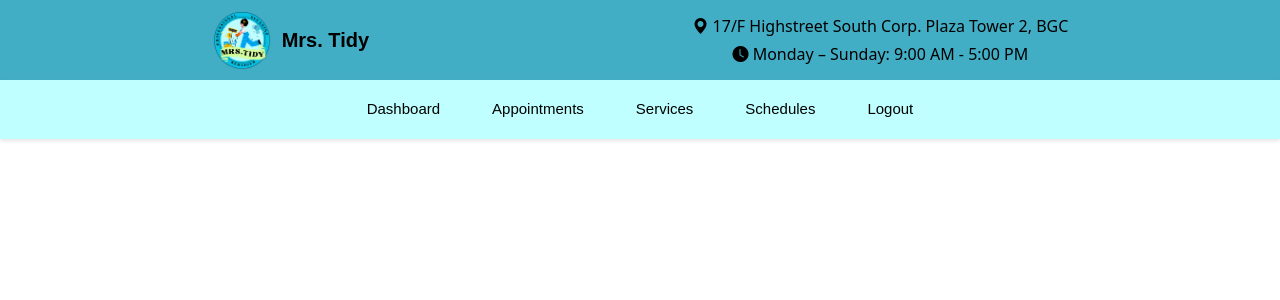
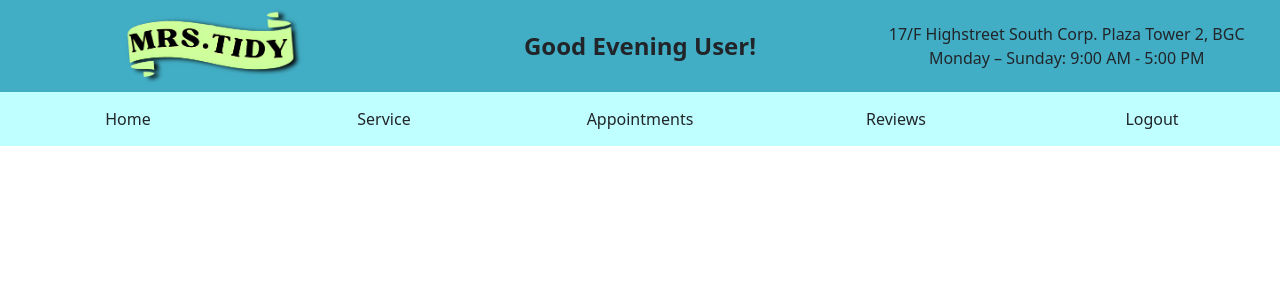
Before and after one commit to JoshuaBalles/rgcs, a Flask app: page /dashboard in a window 1280 px wide. Shown: the top 300 px of the page. Run offline with Flask 3, Linux system fonts and the light colour scheme.

Commit message:
Initial Dashboard. Will make a Base.html soon.

```diff
--- a/templates/dashboard.html
+++ b/templates/dashboard.html
@@ -4,9 +4,7 @@
 <html lang="en">
 	<head>
 		<meta charset="UTF-8" />
-		<meta
-			name="viewport"
-			content="width=device-width, initial-scale=1.0" />
+		<meta name="viewport" content="width=device-width, initial-scale=1.0" />
 		<title>Dashboard</title>
 		<!-- CDNs. Do not remove any -->
 		<link
@@ -14,10 +12,6 @@
 			href="https://cdn.jsdelivr.net/npm/bootstrap@5.3.2/dist/css/bootstrap.min.css"
 			integrity="sha384-T3c6CoIi6uLrA9TneNEoa7RxnatzjcDSCmG1MXxSR1GAsXEV/Dwwykc2MPK8M2HN"
 			crossorigin="anonymous" />
-		<script
-			src="https://cdn.jsdelivr.net/npm/bootstrap@5.3.2/dist/js/bootstrap.bundle.min.js"
-			integrity="sha384-C6RzsynM9kWDrMNeT87bh95OGNyZPhcTNXj1NW7RuBCsyN/o0jlpcV8Qyq46cDfL"
-			crossorigin="anonymous"></script>
 		<link
 			rel="stylesheet"
 			href="https://cdn.jsdelivr.net/npm/@fortawesome/fontawesome-free@6.4.2/css/fontawesome.min.css"
@@ -30,158 +24,121 @@
 			crossorigin="anonymous" />
 	</head>
 
-	<!-- Embedded CSS Styles -->
-	<style>
-		.top-bar {
-			background-color: #42aec5;
-			color: #000;
-			padding: 0.625rem 0;
-			display: flex;
-			justify-content: center;
-			align-items: center;
-			flex-direction: column;
-			box-sizing: border-box;
-		}
-
-		.top-bar-content {
-			width: 100%;
-			max-width: 75rem;
-			display: flex;
-			justify-content: space-around;
-			align-items: center;
-			padding: 0 1.25rem;
-		}
-
-		.company-info {
-			display: flex;
-			align-items: center;
-			font-family: Arial, sans-serif;
-		}
-
-		.company-logo {
-			width: 3.75rem;
-			height: auto;
-			margin-right: 0.625rem;
-		}
-
-		.company-name {
-			font-size: 1.25rem;
-			font-weight: bold;
-		}
-
-		.service-info {
-			display: flex;
-			flex-direction: column;
-			align-items: center;
-			margin-left: 1.25rem;
-		}
-
-		.service-info div {
-			margin: 0.125rem 0;
-		}
-
-		.nav-bar {
-			background-color: #bfffff;
-			padding: 0.625rem 0;
-			display: flex;
-			justify-content: center;
-			box-shadow: 0 0.125rem 0.25rem rgba(0, 0, 0, 0.1); /* 0 2px 4px rgba(0, 0, 0, 0.1) */
-			width: 100%;
-		}
-
-		.nav-bar-btn {
-			color: #000;
-			text-decoration: none;
-			padding: 0.5rem 1rem; /* 8px 16px */
-			margin: 0 0.625rem; /* 0 10px */
-			border-radius: 0.3125rem; /* 5px */
-			font-size: 0.9375rem; /* 15px */
-			font-family: Arial, sans-serif;
-			transition: background-color 0.3s ease;
-		}
-
-		.nav-bar-btn:hover {
-			background-color: #2ecce6;
-		}
-
-		@media (max-width: 48rem) {
-			/* 768px */
-			.top-bar,
-			.nav-bar {
-				flex-direction: column;
-				align-items: center;
-				padding: 0.625rem 0;
-			}
-
-			.company-logo,
-			.company-name,
-			.service-info div,
-			.nav-bar-btn {
-				margin-bottom: 0.625rem;
-			}
-
-			.nav-bar-btn {
-				display: block;
-				width: 100%;
-				text-align: center;
-			}
-
-			.top-bar-content,
-			.nav-bar {
-				padding: 0;
-			}
-
-			.top-bar > div:first-child,
-			.nav-bar > a {
-				margin-bottom: 0;
-			}
-		}
-	</style>
 	<body>
-		<!-- Top Bar -->
-		<div class="top-bar">
-			<div class="top-bar-content">
-				<div class="company-info">
-					<img
-						src="../static/assets/logo.png"
-						alt="Company Logo"
-						class="company-logo" />
-					<span class="company-name">Mrs. Tidy</span>
-				</div>
-				<div class="service-info">
-					<div><i class="bi bi-geo-alt-fill"></i> 17/F Highstreet South Corp. Plaza Tower 2, BGC</div>
-					<div><i class="bi bi-clock-fill"></i> Monday – Sunday: 9:00 AM - 5:00 PM</div>
+		<!-- Navbar 1-->
+		<nav class="navbar" style="background-color: #42aec5">
+			<div class="container-fluid">
+				<div class="row align-items-center">
+					<div class="col d-flex justify-content-center align-items-center">
+						<img src="static/assets/brand.png" alt="Logo" class="d-inline-block align-middle" style="max-width: 45%; height: auto" />
+					</div>
+					<div class="col d-flex justify-content-center">
+						<strong style="font-size: 1.5rem">Good Evening User!</strong>
+					</div>
+					<div class="col text-center d-none d-md-block">
+						<p class="mb-0">17/F Highstreet South Corp. Plaza Tower 2, BGC</p>
+						<p class="mb-0">Monday – Sunday: 9:00 AM - 5:00 PM</p>
+					</div>
 				</div>
 			</div>
-		</div>
+		</nav>
 
-		<!-- Navigation Bar -->
-		<div class="nav-bar">
-			<a
-				href="{{ url_for('dashboard') }}"
-				class="nav-bar-btn"
-				>Dashboard</a
-			>
-			<a
-				href="#"
-				class="nav-bar-btn"
-				>Appointments</a
-			>
-			<a
-				href="#"
-				class="nav-bar-btn"
-				>Services</a
-			>
-			<a
-				href="#"
-				class="nav-bar-btn"
-				>Schedules</a
-			>
-			<a
-				href="/"
-				class="nav-bar-btn"
-				>Logout</a
-			>
-		</div>
+		<!-- Navbar 2-->
+		<nav class="navbar" style="background-color: #bfffff">
+			<div class="container-fluid">
+				<!-- Dropdown for smaller screens -->
+				<div class="row d-flex d-md-none justify-content-end">
+					<div class="col-12 d-flex justify-content-end">
+						<div class="dropdown">
+							<button
+								class="btn dropdown-toggle"
+								type="button"
+								id="dropdownMenuButton"
+								data-bs-toggle="dropdown"
+								aria-expanded="false"
+								style="background-color: transparent; border: none; color: inherit">
+								Menu
+							</button>
+							<ul class="dropdown-menu" aria-labelledby="dropdownMenuButton">
+								<li>
+									<a class="dropdown-item" href="#">Home</a>
+								</li>
+								<li>
+									<a class="dropdown-item" href="#">Service</a>
+								</li>
+								<li>
+									<a class="dropdown-item" href="#">Appointments</a>
+								</li>
+								<li>
+									<a class="dropdown-item" href="#">Reviews</a>
+								</li>
+								<li>
+									<a class="dropdown-item" href="/">Logout</a>
+								</li>
+							</ul>
+						</div>
+					</div>
+				</div>
+				<!-- Normal view for medium screens and up -->
+				<div class="row d-none d-md-flex" style="flex: 1">
+					<div class="col d-flex justify-content-center" style="flex: 1">
+						<button
+							class="btn"
+							onclick="location.href='#';"
+							style="background-color: transparent; border: none; color: inherit; box-shadow: none"
+							onmouseover="this.style.backgroundColor='#2ecce6'; this.style.color='white'; this.style.boxShadow='0rem 0rem 0.625rem rgba(0, 0, 0, 0.5)';"
+							onmouseout="this.style.backgroundColor='transparent'; this.style.color='inherit'; this.style.boxShadow='none';">
+							Home
+						</button>
+					</div>
+					<div class="col d-flex justify-content-center" style="flex: 1">
+						<button
+							class="btn"
+							onclick="location.href='#';"
+							remstyle="background-color: transparent; border: none; color: inherit; box-shadow: none;"
+							onmouseover="this.style.backgroundColor='#2ecce6'; this.style.color='white'; this.style.boxShadow='0rem 0rem 0.625rem rgba(0, 0, 0, 0.5)';"
+							onmouseout="this.style.backgroundColor='transparent'; this.style.color='inherit'; this.style.boxShadow='none';">
+							Service
+						</button>
+					</div>
+					<div class="col d-flex justify-content-center" style="flex: 1">
+						<button
+							class="btn"
+							onclick="location.href='#';"
+							remstyle="background-color: transparent; border: none; color: inherit; box-shadow: none;"
+							onmouseover="this.style.backgroundColor='#2ecce6'; this.style.color='white'; this.style.boxShadow='0rem 0rem 0.625rem rgba(0, 0, 0, 0.5)';"
+							onmouseout="this.style.backgroundColor='transparent'; this.style.color='inherit'; this.style.boxShadow='none';">
+							Appointments
+						</button>
+					</div>
+					<div class="col d-flex justify-content-center" style="flex: 1">
+						<button
+							class="btn"
+							onclick="location.href='#';"
+							remstyle="background-color: transparent; border: none; color: inherit; box-shadow: none;"
+							onmouseover="this.style.backgroundColor='#2ecce6'; this.style.color='white'; this.style.boxShadow='0rem 0rem 0.625rem rgba(0, 0, 0, 0.5)';"
+							onmouseout="this.style.backgroundColor='transparent'; this.style.color='inherit'; this.style.boxShadow='none';">
+							Reviews
+						</button>
+					</div>
+					<div class="col d-flex justify-content-center" style="flex: 1">
+						<button
+							class="btn"
+							onclick="location.href='/';"
+							remstyle="background-color: transparent; border: none; color: inherit; box-shadow: none;"
+							onmouseover="this.style.backgroundColor='#2ecce6'; this.style.color='white'; this.style.boxShadow='0rem 0rem 0.625rem rgba(0, 0, 0, 0.5)';"
+							onmouseout="this.style.backgroundColor='transparent'; this.style.color='inherit'; this.style.boxShadow='none';">
+							Logout
+						</button>
+					</div>
+				</div>
+			</div>
+		</nav>
+
+		<!-- Bootstrap JavaScript Bundle CDN. Do not remove. -->
+		<script
+			src="https://cdn.jsdelivr.net/npm/bootstrap@5.3.2/dist/js/bootstrap.bundle.min.js"
+			integrity="sha384-C6RzsynM9kWDrMNeT87bh95OGNyZPhcTNXj1NW7RuBCsyN/o0jlpcV8Qyq46cDfL"
+			crossorigin="anonymous"></script>
 	</body>
 </html>
```
